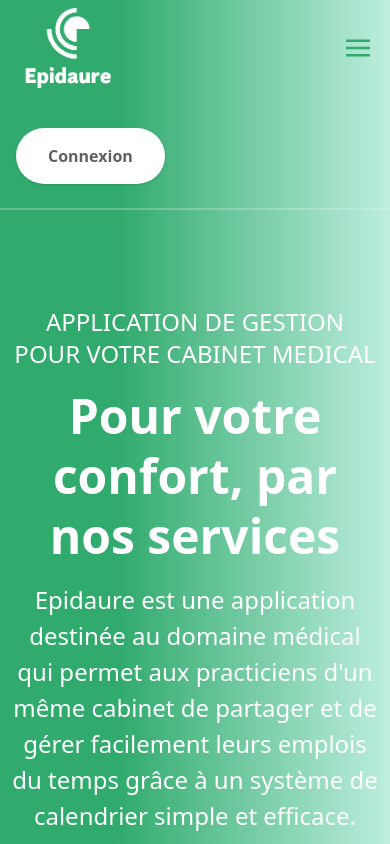
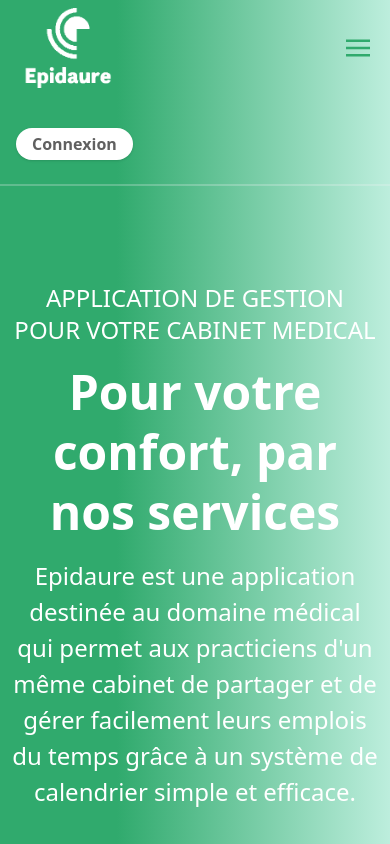
Before and after one commit to MatthiasBlc/Epidaure_Front, a React (Create React App) app: page / in a window 390 px wide. Both pictures are taken after a click on the button 358 px from the left and 48 px from the top of the page. Shown: the top 844 px of the page. Built offline with nearby package versions, Linux system fonts and the light colour scheme; no server answers.

Commit message:
responsive navbar

```diff
--- a/src/components/Navbar/Navbar.js
+++ b/src/components/Navbar/Navbar.js
@@ -108,7 +108,7 @@ const Navbar = () => {
               <button
                 onClick={logout}
                 id="navAction"
-                className="mx-auto lg:mx-0 hover:underline font-bold rounded-full mt-4 lg:mt-0 py-4 px-8 shadow opacity-100 focus:outline-none focus:shadow-outline transform transition hover:scale-105 duration-300 ease-in-out bg-white text-grey"
+                className="mx-auto lg:mx-0 hover:underline font-bold rounded-full mt-4 lg:mt-0 py-1 px-4 md:py-4 md:px-8 shadow opacity-100 focus:outline-none focus:shadow-outline transform transition hover:scale-105 duration-300 ease-in-out bg-white text-grey"
               >
                 Se déconnecter
               </button>
@@ -117,7 +117,7 @@ const Navbar = () => {
                 <Link to="/login">
                   <button
                     id="navAction"
-                    className="mx-auto lg:mx-0 hover:underline font-bold rounded-full mt-4 lg:mt-0 py-4 px-8 shadow opacity-100 focus:outline-none focus:shadow-outline transform transition hover:scale-105 duration-300 ease-in-out bg-white text-grey"
+                    className="mx-auto lg:mx-0 hover:underline font-bold rounded-full mt-4 lg:mt-0 py-1 px-4 md:py-4 md:px-8 shadow opacity-100 focus:outline-none focus:shadow-outline transform transition hover:scale-105 duration-300 ease-in-out bg-white text-grey"
                   >
                     Connexion
                   </button>
```
